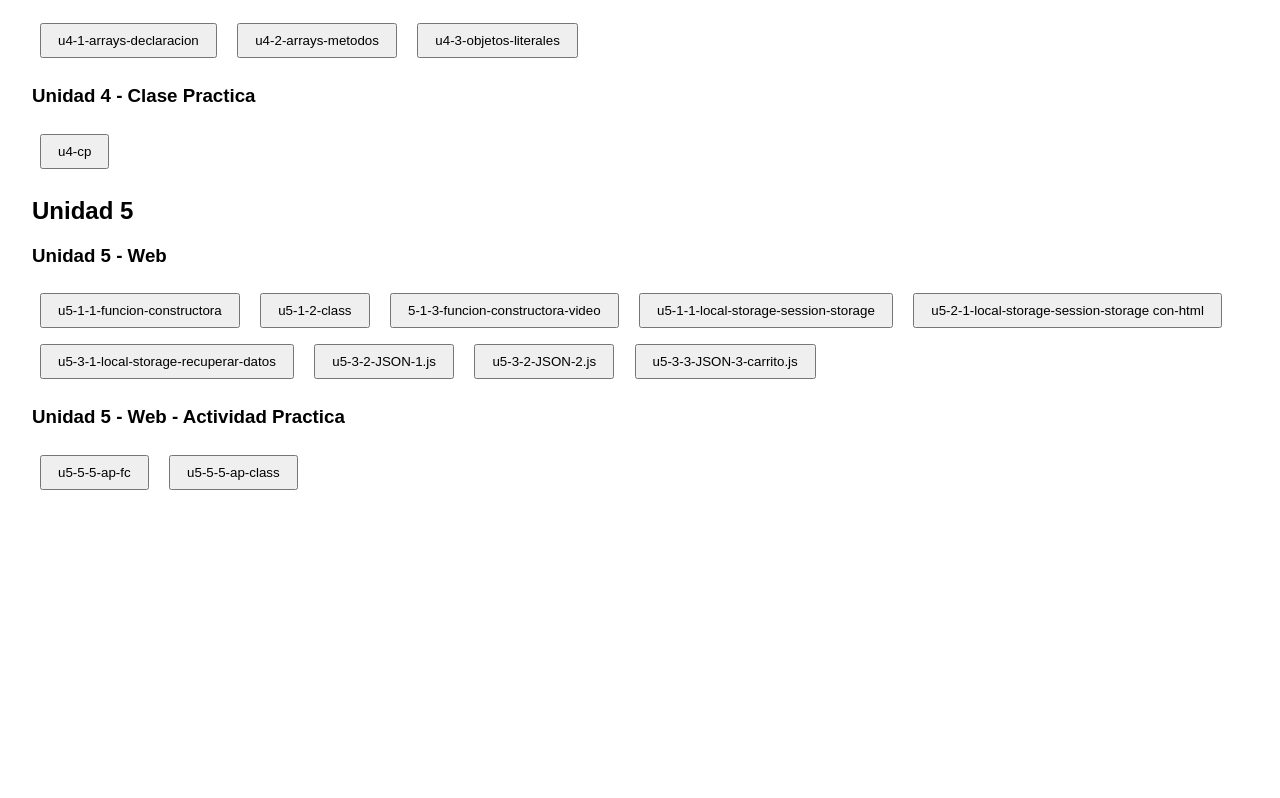
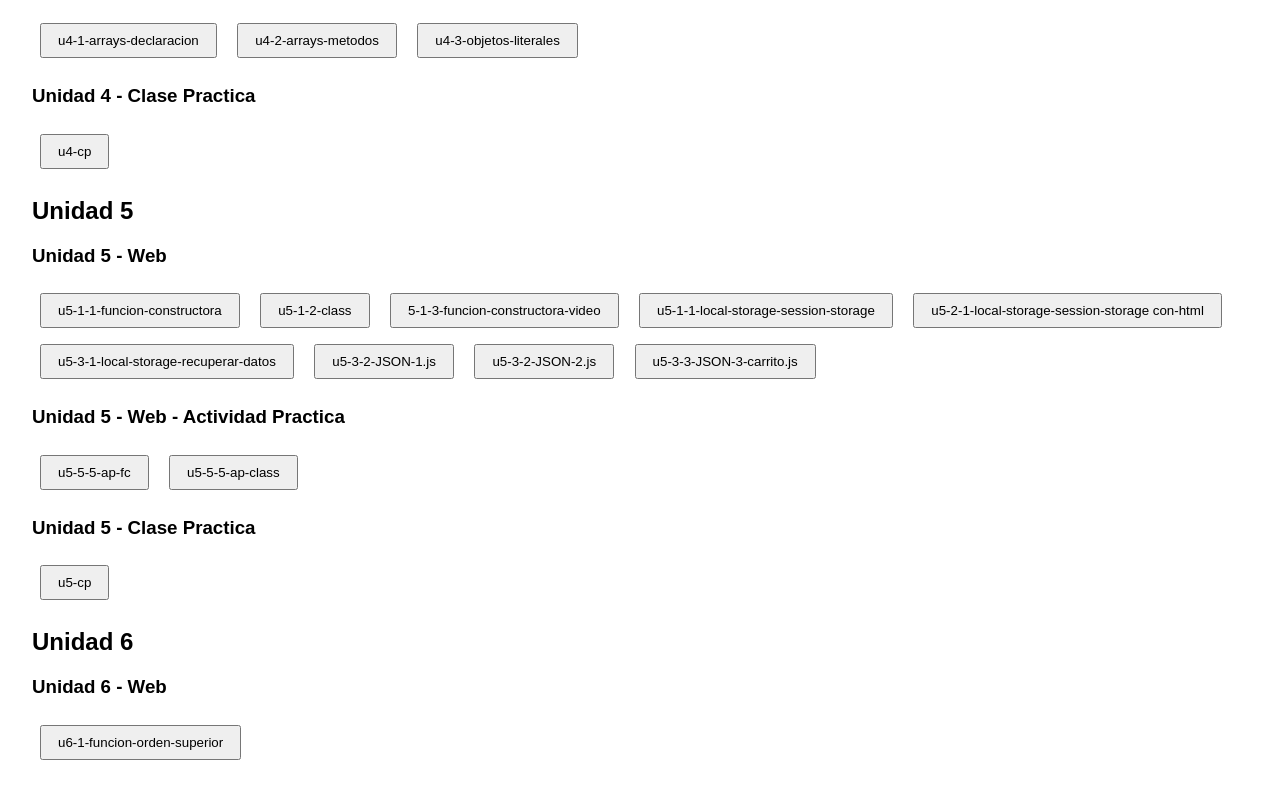
Before and after one commit to lucasc84/js-ejercicios, a website: page index.html in a window 1280 px wide. Shown: the part 1237-2035 px from the top of the page. Before the commit the page ends 1767 px from the top, so only its background shows below. Drawn offline with Linux system fonts and the light colour scheme.

Commit message:
añadi unidad 5 clase *vacia( y empeze con la 6

```diff
--- a/index.html
+++ b/index.html
@@ -118,7 +118,15 @@
     <button onclick="cargarEjercicio('js/u5-5-5-ap-fc.js')">u5-5-5-ap-fc</button>
     <button onclick="cargarEjercicio('js/u5-5-5-ap-class.js')">u5-5-5-ap-class</button>
 
+    <h3>Unidad 5 - Clase Practica</h3>
 
+
+    <button onclick="cargarEjercicio('js/u5-cp.js')">u5-cp</button>
+
+    <h2>Unidad 6</h2>
+
+    <h3>Unidad 6 - Web</h3>
+    <button onclick="cargarEjercicio('js/u6-1-funcion-orden-superior.js')">u6-1-funcion-orden-superior</button>
 
 
   <script>
```
Also changed, not shown: js/u6-1-funcion-orden-superior.js (added, +13 -0 lines), js/u5-cp.js (added).
